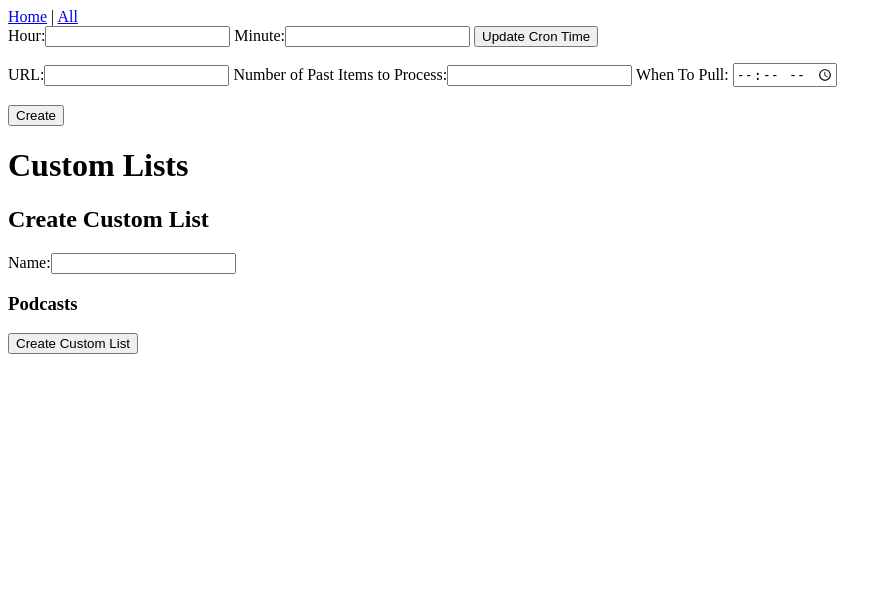
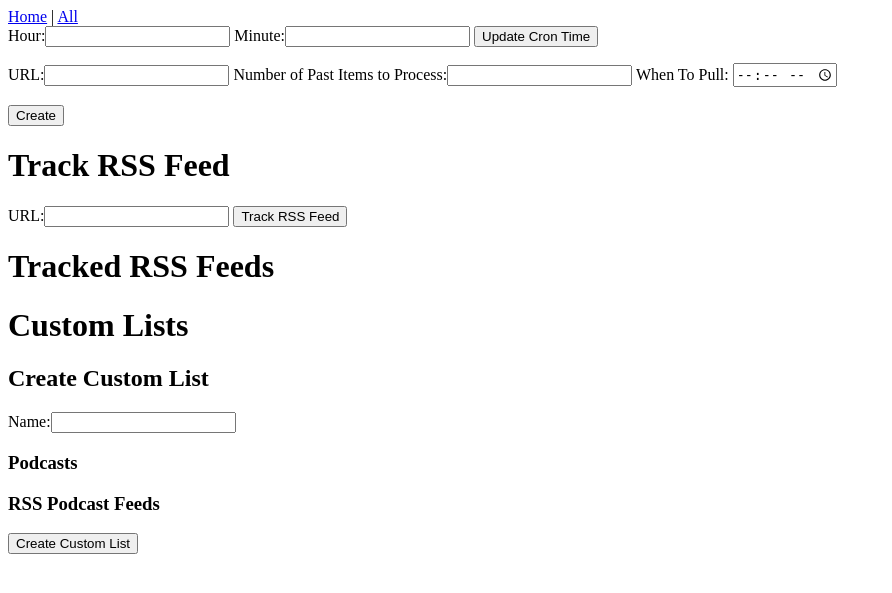
Before and after one commit to modernNeo/podcasts, a Django app: page / in a window 1280 px wide. Shown: the top 593 px of the page, without its empty margins (0-892 px from the left). Run offline with Django 5.2, Linux system fonts and the light colour scheme; data comes from the database, SQL or seed files in the repository; data that the repository does not hold is empty; parts of the project's set-up code (start-up, migrations or seed data) failed here and were passed over.

Commit message:
adding a way to track and use external RSS feeds in the custom list

```diff
--- a/podcasts_site/podcasts/management/commands/one_off_puller.py
+++ b/podcasts_site/podcasts/management/commands/one_off_puller.py
@@ -2,6 +2,7 @@ from django.core.management import BaseCommand
 
 from podcasts.models import LoggingFilePath
 from podcasts.views.email_errors import email_errors
+from podcasts.views.pull_latest_external_rss_feeds import pull_latest_external_rss_feeds
 from podcasts.views.pull_latest_youtube_videos import pull_latest_youtube_videos
 
 
@@ -9,4 +10,5 @@ class Command(BaseCommand):
     def handle(self, *args, **options):
         LoggingFilePath.objects.all().delete()
         pull_latest_youtube_videos()
+        pull_latest_external_rss_feeds()
         email_errors()
--- a/podcasts_site/podcasts/templates/podcasts/index.html
+++ b/podcasts_site/podcasts/templates/podcasts/index.html
@@ -14,6 +14,31 @@
     <button name="action" value="Create" type="submit">Create</button>
 </form>
 
+
+<h1>Track RSS Feed</h1>
+
+<form method="post">
+    {% csrf_token %}
+    <label>URL:</label><input type="text" name="url">
+    <button name="action" value="track_rss_feed" type="submit">Track RSS Feed</button>
+</form>
+
+<h1>Tracked RSS Feeds</h1>
+
+    {%  for rss_podcast_feed in rss_podcast_feeds %}
+        <form method="post">
+        {% csrf_token %}
+        <input type="number" name="rss_feed_id" value="{{ rss_podcast_feed.id }}" hidden>
+        <label> {{ rss_podcast_feed.name }}</label><br>
+        {%  if rss_podcast_feed.rss_feed_available %}
+            <a href="{{ rss_podcast_feed.http_feed_location }}" target="_blank">RSS Feed</a><br>
+        {%  endif %}
+        <button name="action" value="delete_rss_feed" type="submit">Delete RSS Feed</button>
+        </form>
+    {%  endfor %}
+
+
+
 <h1>Custom Lists</h1>
 
 
@@ -25,9 +50,15 @@
     {%  if custom_list.list_info.rss_feed_available %}
         <a href="{{ custom_list.list_info.http_feed_location }}" target="_blank">RSS Feed</a><br>
     {%  endif %}
+    <h5>Podcasts</h5>
     {% for podcast in podcasts %}
         <input type="checkbox" {%  if podcast.frontend_name in custom_list.podcast_names %}  checked {%  endif %} name="[checked_podcasts]{{ podcast.frontend_name }}" value="{{ podcast.id }}">
         <label> {{ podcast.frontend_name }}</label><br>
+    {%  endfor %}
+    <h5>RSS Podcast Feeds</h5>
+    {% for rss_podcast_feed in rss_podcast_feeds %}
+        <input type="checkbox" {%  if rss_podcast_feed.name in custom_list.podcast_names %}  checked {%  endif %} name="[checked_rss_podcast_feeds]{{ rss_podcast_feed.name }}" value="{{ rss_podcast_feed.id }}">
+        <label> {{ rss_podcast_feed.name }}</label><br>
     {%  endfor %}
      <button name="action" value=update_custom_list type="submit">Update Custom List</button>
     <button name="action" value=delete_custom_list type="submit">Delete Custom List</button>
@@ -43,6 +74,11 @@
     {% for podcast in podcasts %}
         <input type="checkbox" name="[checked_podcasts]{{ podcast.frontend_name }}" value="{{ podcast.id }}">
         <label> {{ podcast.frontend_name }}</label><br>
+    {%  endfor %}
+    <h3>RSS Podcast Feeds</h3>
+    {% for rss_podcast_feed in rss_podcast_feeds %}
+        <input type="checkbox" name="[checked_rss_podcast_feeds]{{ rss_podcast_feed.name }}" value="{{ rss_podcast_feed.id }}">
+        <label> {{ rss_podcast_feed.name }}</label><br>
     {%  endfor %}
     <button name="action" value="create_custom_list" type="submit">Create Custom List</button>
 </form>
--- a/podcasts_site/podcasts/views/showing_videos.py
+++ b/podcasts_site/podcasts/views/showing_videos.py
@@ -2,7 +2,7 @@ import os
 
 from querystring_parser import parser
 
-from podcasts.models import YouTubePodcast, CronSchedule, YouTubeVideo, CustomList, CustomListEntry
+from podcasts.models import YouTubePodcast, CronSchedule, YouTubeVideo, CustomList, CustomListEntry, RSSPodcastFeed
 from podcasts.views.delete_podcast import delete_podcast
 from podcasts.views.generate_rss_file import generate_rss_file, generate_custom_list_rss_file
 from podcasts.views.reset_podcast import reset_podcast
@@ -102,12 +102,14 @@ def showing_videos(request):
         custom_list = CustomList()
         post_dict = parser.parse(request.POST.urlencode())
         custom_list.name = request.POST['name']
-        podcasts = get_list_of_checked_podcasts(post_dict)
-        if len(podcasts) > 0:
+        podcasts, rss_podcast_feeds = get_list_of_checked_podcasts(post_dict)
+        if len(podcasts) > 0 or len(rss_podcast_feeds) > 0:
             custom_list.save()
             for podcast in podcasts:
                 CustomListEntry(podcast=podcast, custom_list=custom_list).save()
-        generate_custom_list_rss_file(custom_list.id)
+            for rss_podcast_feed in rss_podcast_feeds:
+                CustomListEntry(external_podcast=rss_podcast_feed, custom_list=custom_list).save()
+            generate_custom_list_rss_file(custom_list.id)
     elif request.POST.get("action", False) == "delete_custom_list":
         post_dict = parser.parse(request.POST.urlencode())
         if 'custom_list_id' in post_dict:
@@ -116,32 +118,45 @@ def showing_videos(request):
         post_dict = parser.parse(request.POST.urlencode())
         if 'custom_list_id' in post_dict:
             custom_list = CustomList.objects.all().filter(id=post_dict['custom_list_id']).first()
-            podcasts = get_list_of_checked_podcasts(post_dict)
-            if len(podcasts) == 0:
+            podcasts, rss_podcast_feeds = get_list_of_checked_podcasts(post_dict)
+            if len(podcasts) == 0 and len(rss_podcast_feeds) == 0:
                 for podcast in custom_list.customlistentry_set.all():
                     podcast.delete()
             else:
                 current_list_entries = custom_list.customlistentry_set.all()
+                podcasts_current_list_entries = current_list_entries.filter(podcast__isnull=False)
+                podcasts_current_list_entries_ids = list(podcasts_current_list_entries.values_list(
+                    'podcast_id',flat=True ))
+                external_current_list_entries = current_list_entries.filter(external_podcast__isnull=False)
+                external_current_list_entries_ids = list(external_current_list_entries.values_list('podcast_id',flat=True))
+
                 # delete current ones that were unchecked
-                for current_list_entry in current_list_entries:
-                    if current_list_entry not in podcasts:
+                for current_list_entry in podcasts_current_list_entries:
+                    if current_list_entry.podcast not in podcasts:
+                        current_list_entry.delete()
+                for current_list_entry in external_current_list_entries:
+                    if current_list_entry.external_podcast not in rss_podcast_feeds:
                         current_list_entry.delete()
 
                 # add new ones
                 for podcast in podcasts:
-                    if podcast not in current_list_entries:
+                    if podcast.id not in podcasts_current_list_entries_ids:
                         CustomListEntry(podcast=podcast, custom_list=custom_list).save()
+                for rss_podcast_feed in rss_podcast_feeds:
+                    if rss_podcast_feed.id not in external_current_list_entries_ids:
+                        CustomListEntry(external_podcast=rss_podcast_feed, custom_list=custom_list).save()
             generate_custom_list_rss_file(custom_list.id)
-
-
-
+    elif request.POST.get("action", False) == "track_rss_feed":
+        RSSPodcastFeed(url=request.POST['url']).save()
+    elif request.POST.get("action", False) == "delete_rss_feed":
+        RSSPodcastFeed(id=request.POST['rss_feed_id']).delete()
 
     custom_lists = []
     for custom_list in CustomList.objects.all():
         names = []
         for podcast in custom_list.customlistentry_set.all():
-            podcast = podcast.podcast
-            names.append(podcast.frontend_name)
+            podcast = podcast.podcast.frontend_name if podcast.podcast else podcast.external_podcast.name
+            names.append(podcast)
         custom_lists.append({
             "list_info" : custom_list,
             "podcast_names" : names,
@@ -149,22 +164,37 @@ def showing_videos(request):
 
     return {
         "custom_lists": custom_lists,
+        "rss_podcast_feeds" : RSSPodcastFeed.objects.all(),
         "podcasts" : YouTubePodcast.objects.all().order_by("-id"),
         "cron_schedule" : cron_schedule
     }
 
 def get_list_of_checked_podcasts(post_dict):
-    if 'checked_podcasts' not in post_dict:
+    if 'checked_podcasts' not in post_dict and 'checked_rss_podcast_feeds' not in post_dict:
         return []
-    list_of_checked_podcasts = post_dict['checked_podcasts']
     podcasts = []
-    if type(list_of_checked_podcasts) is str:
-        podcast = YouTubePodcast.objects.all().filter(id=list_of_checked_podcasts).first()
-        if podcast:
-            podcasts.append(podcast)
-    else:
-        for checked_podcasts in list_of_checked_podcasts:
-            podcast = YouTubePodcast.objects.all().filter(id=checked_podcasts).first()
+    rss_podcast_feeds = []
+    if 'checked_podcasts' in post_dict:
+        list_of_checked_podcasts = post_dict['checked_podcasts']
+        if type(list_of_checked_podcasts) is str:
+            podcast = YouTubePodcast.objects.all().filter(id=list_of_checked_podcasts).first()
             if podcast:
                 podcasts.append(podcast)
-    return podcasts
+        else:
+            for checked_podcast in list_of_checked_podcasts:
+                podcast = YouTubePodcast.objects.all().filter(id=checked_podcast).first()
+                if podcast:
+                    podcasts.append(podcast)
+
+    if 'checked_rss_podcast_feeds' in post_dict:
+        list_of_checked_rss_podcast_feeds = post_dict['checked_rss_podcast_feeds']
+        if type(list_of_checked_rss_podcast_feeds) is str:
+            podcast = RSSPodcastFeed.objects.all().filter(id=list_of_checked_rss_podcast_feeds).first()
+            if podcast:
+                rss_podcast_feeds.append(podcast)
+        else:
+            for checked_rss_podcast_feed in list_of_checked_rss_podcast_feeds:
+                podcast = RSSPodcastFeed.objects.all().filter(id=checked_rss_podcast_feed).first()
+                if podcast:
+                    rss_podcast_feeds.append(podcast)
+    return podcasts, rss_podcast_feeds
```
Also changed, not shown: podcasts_site/podcasts/models.py (+71 -2 lines), podcasts_site/podcasts/views/generate_rss_file.py (+68 -18 lines), podcasts_site/podcasts/views/pull_latest_external_rss_feed.py (added, +45 -0 lines), podcasts_site/podcasts/views/pull_latest_external_rss_feeds.py (added, +8 -0 lines), podcasts_site/podcasts/migrations/0010_rsspodcastfeed_alter_customlistentry_podcast_and_more.py (added).
